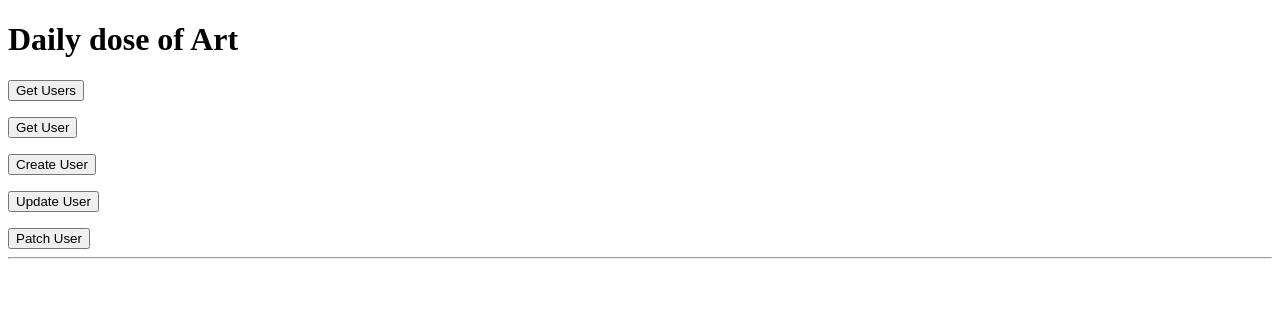
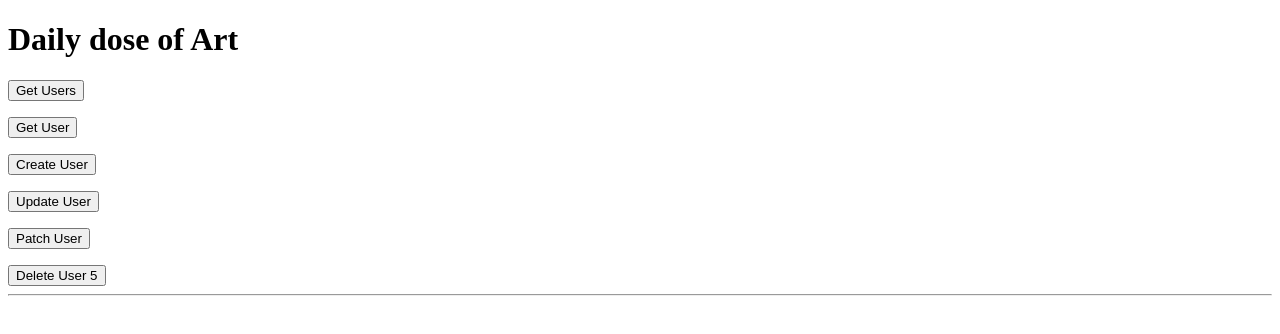
Before and after one commit to Milana000/dailyart, an Angular app: page / in a window 1280 px wide. Shown: the top 334 px of the page. Built offline with nearby package versions, Linux system fonts and the light colour scheme.

Commit message:
Sending delete request

```diff
--- a/src/app/app.component.html
+++ b/src/app/app.component.html
@@ -9,6 +9,8 @@
 <button (click)="onUpdateUser()"> Update User </button>
 <p></p>
 <button (click)="onPatchUser()"> Patch User </button>
+<p></p>
+<button (click)="onDeleteUser()"> Delete User 5 </button>
 
 
 
--- a/src/app/app.component.ts
+++ b/src/app/app.component.ts
@@ -98,5 +98,13 @@ export class AppComponent {
     )
   }
 
+  onDeleteUser(){
+    this.userService.deleteUser(5).subscribe(
+      (response) => console.log(response),
+      (error) => console.log(error),
+      () => console.log('Deleting was done')
+    )
+  }
+
 
 }
--- a/src/app/service/user.service.ts
+++ b/src/app/service/user.service.ts
@@ -29,8 +29,12 @@ export class UserService {
     return this.http.put<User>(`${this.apiUrl}/users/${user.id}`, user)
   }
 
-  patchUser(user:User){
+  patchUser(user:User): Observable<User>{
     return this.http.patch<User>(`${this.apiUrl}/users/${user.id}`, user)
+  }
+
+  deleteUser(id: number): Observable<void>{
+    return this.http.delete<void>(`${this.apiUrl}/users/${id}`)
   }
 
 
```
